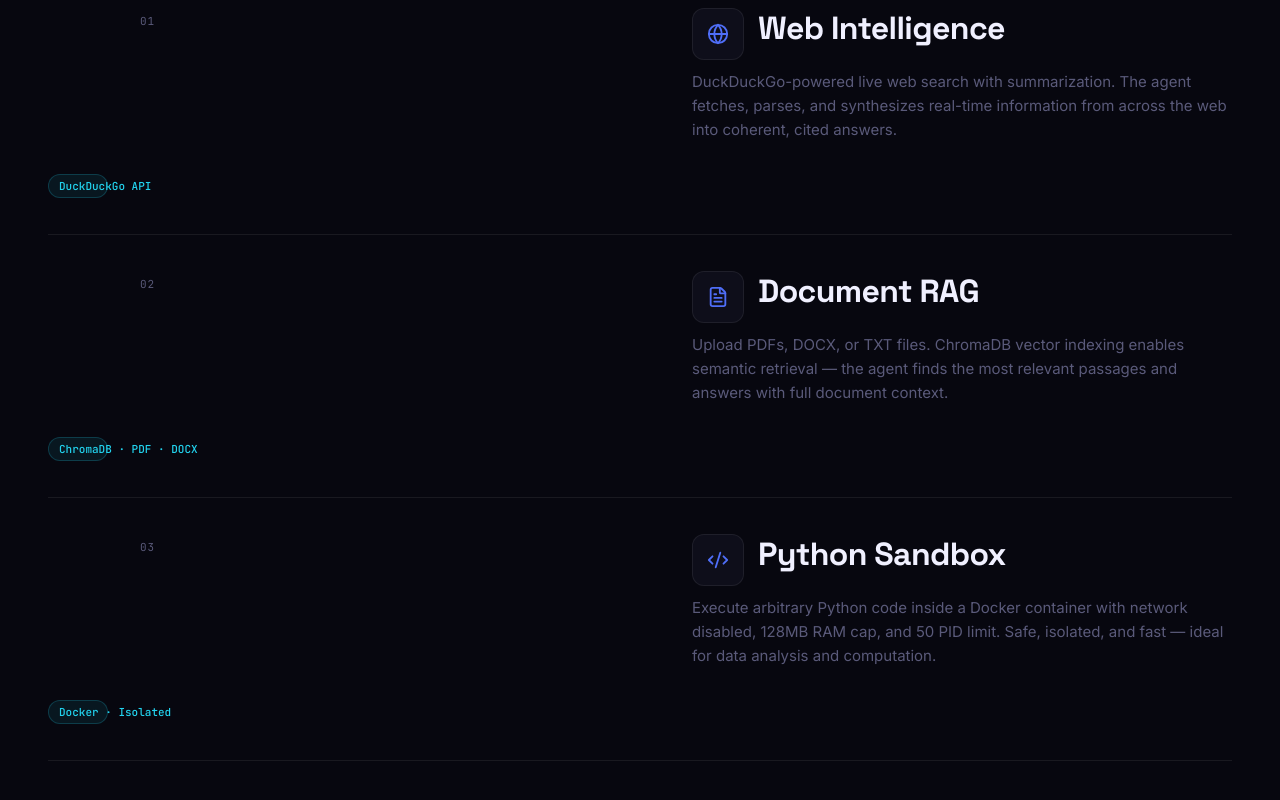
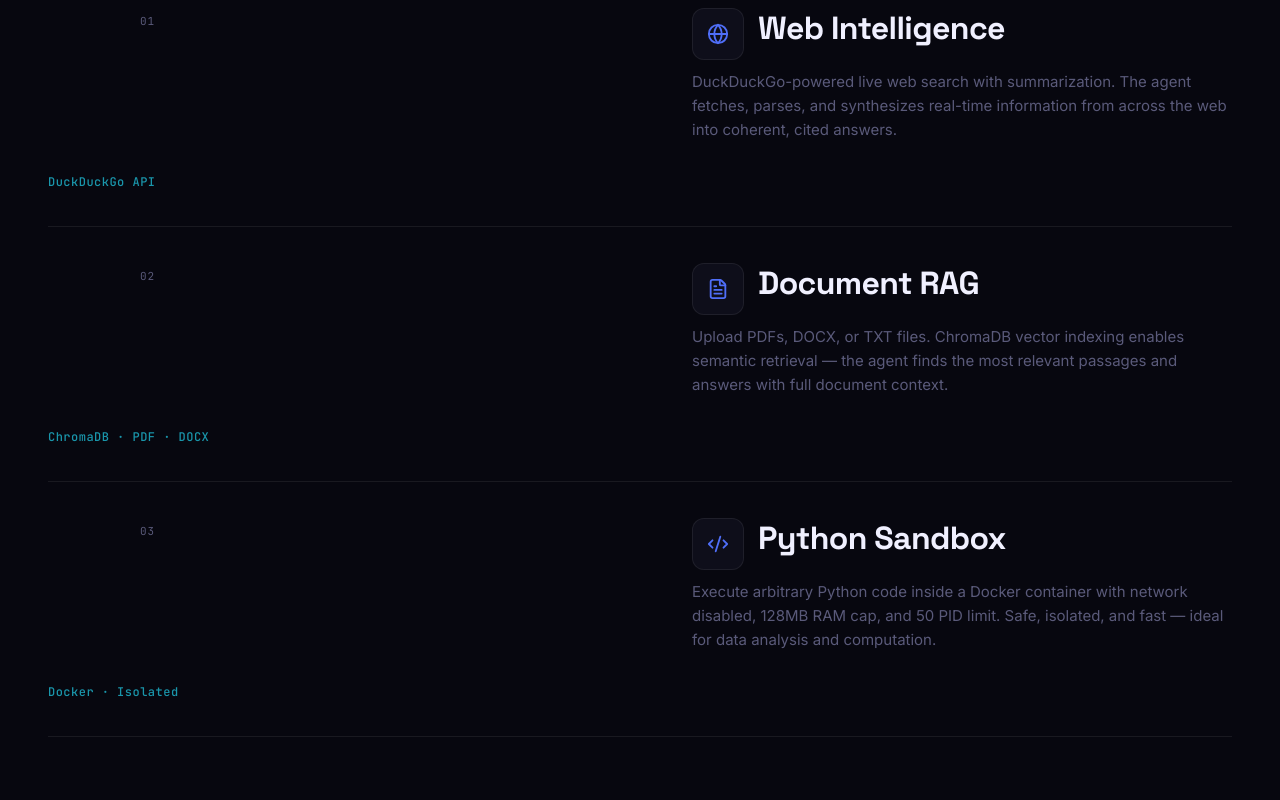
Before and after one commit to Sarthakt28/AI-Agent, a React (Vite) app in the folder frontend/: page / in a window 1280 px wide. Shown: the part 2300-3100 px from the top of the page. Built offline with nearby package versions, Linux system fonts and the light colour scheme; no server answers.

Commit message:
fix: remove bubble/pill border from feature tags, keep plain styled text

```diff
--- a/frontend/src/styles/landing.css
+++ b/frontend/src/styles/landing.css
@@ -510,13 +510,11 @@ body.landing-active::-webkit-scrollbar-thumb { background: var(--accent-blue); b
 }
 .feature-tag {
   font-family: var(--font-mono);
-  font-size: 11px;
+  font-size: 12px;
   font-weight: 500;
   color: var(--accent-cyan);
-  background: rgba(34, 211, 238, 0.08);
-  border: 1px solid rgba(34, 211, 238, 0.2);
-  padding: 4px 10px;
-  border-radius: 100px;
+  opacity: 0.7;
+  letter-spacing: 0.04em;
   white-space: nowrap;
   flex-shrink: 0;
 }
@@ -858,7 +856,6 @@ body.landing-active::-webkit-scrollbar-thumb { background: var(--accent-blue); b
   .showcase-inner { grid-template-columns: 1fr; gap: 60px; }
   .footer-inner { grid-template-columns: 1fr 1fr; gap: 40px; }
   .feature-band { grid-template-columns: 52px 1fr; }
-  .feature-tag { display: none; }
 }
 @media (max-width: 768px) {
   .landing-nav { padding: 16px 24px; }
```
